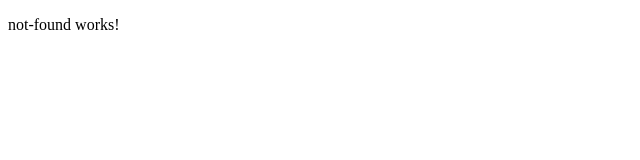
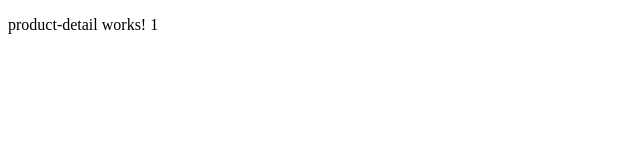
Before and after one commit to TypeTew/modern-angular-app_19, an Angular app: page /product/1 in a window 1280 px wide. Shown: the top 160 px of the page, without its empty margins (0-640 px from the left). Built offline with nearby package versions, Linux system fonts and the light colour scheme.

Commit message:
update productdetail ส่งค่าข้ามออกไปที่จอ

```diff
--- a/src/app/app.routes.ts
+++ b/src/app/app.routes.ts
@@ -2,6 +2,7 @@ import { Routes } from '@angular/router';
 import { HomeComponent } from './home/home.component';
 import { NotFoundComponent } from './not-found/not-found.component';
 import { AboutComponent } from './about/about.component';
+import { productRoutes } from './products/product.routes';
 
 export const routes: Routes = [
     { path: '', component: HomeComponent, title: 'หน้าหลัก' },
@@ -11,5 +12,6 @@ export const routes: Routes = [
         loadComponent: () => import('./contact/contact.component').then(m => m.ContactComponent),
         title: 'ติดต่อเรา'
     },
+    ...productRoutes,
     {path: '**', component: NotFoundComponent}
 ];
--- a/src/app/products/product-detail/product-detail.component.html
+++ b/src/app/products/product-detail/product-detail.component.html
@@ -1 +1 @@
-<p>product-detail works!</p>
+<p>product-detail works! {{ id() }}</p>
--- a/src/app/products/product-detail/product-detail.component.ts
+++ b/src/app/products/product-detail/product-detail.component.ts
@@ -1,4 +1,5 @@
-import { Component } from '@angular/core';
+import { Component, effect, inject, signal } from '@angular/core';
+import { ActivatedRoute } from '@angular/router';
 
 @Component({
   selector: 'app-product-detail',
@@ -8,4 +9,14 @@ import { Component } from '@angular/core';
 })
 export class ProductDetailComponent {
 
+  private readonly route = inject(ActivatedRoute);
+  id = signal<number | undefined>(undefined);
+
+  constructor() {
+    effect(() => {
+      const id = this.route.snapshot.params['id'];
+      this.id.set(id);
+    });
+  }
+
 }
```
